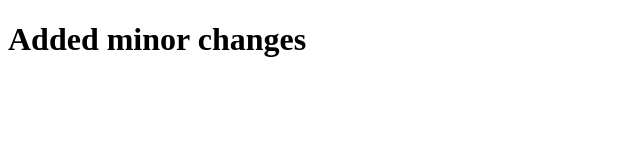
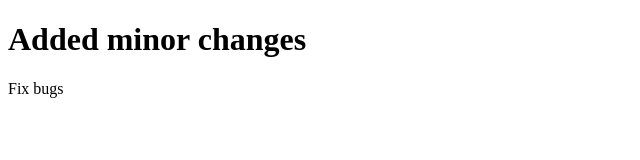
Before and after one commit to devKirkCartano/release, a website: page index.html in a window 1280 px wide. Shown: the full height of the page, 0-640 px from the left. Drawn offline with Linux system fonts and the light colour scheme.

Commit message:
fix: fixed bugs

```diff
--- a/index.html
+++ b/index.html
@@ -9,5 +9,6 @@
     <h1>
         Added minor changes
     </h1>
+    <p>Fix bugs</p>
 </body>
 </html>
```
